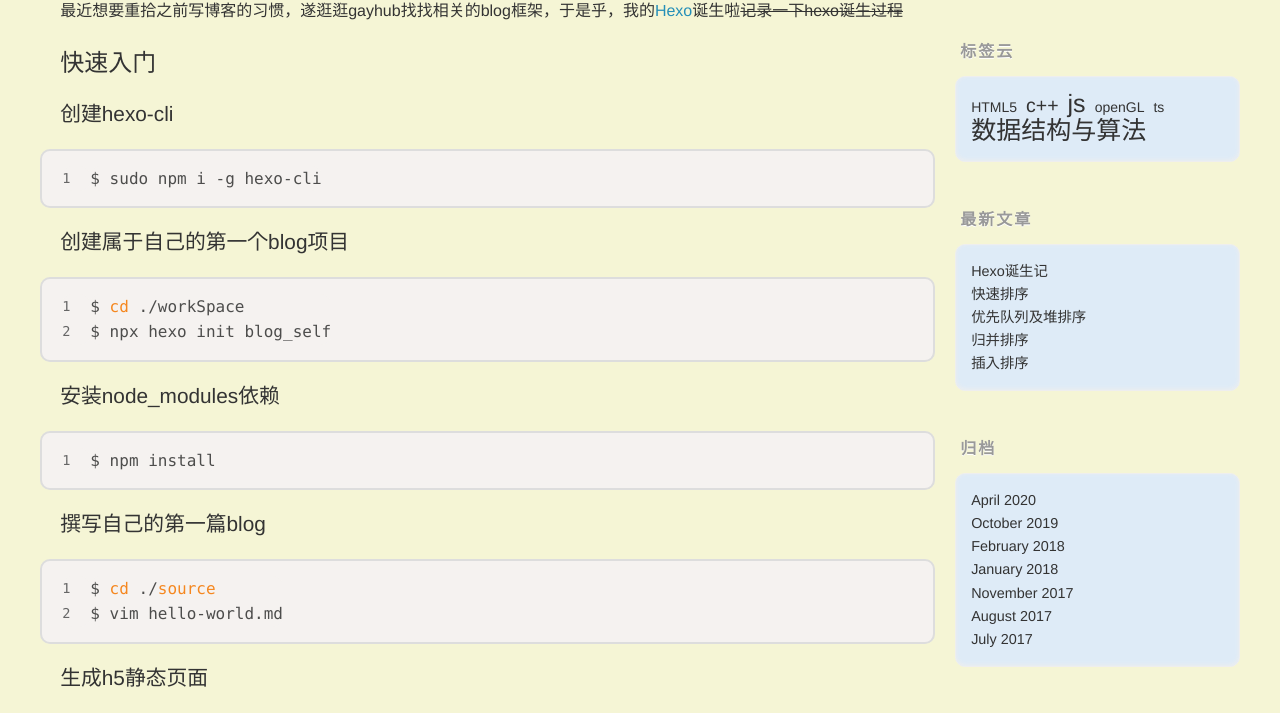
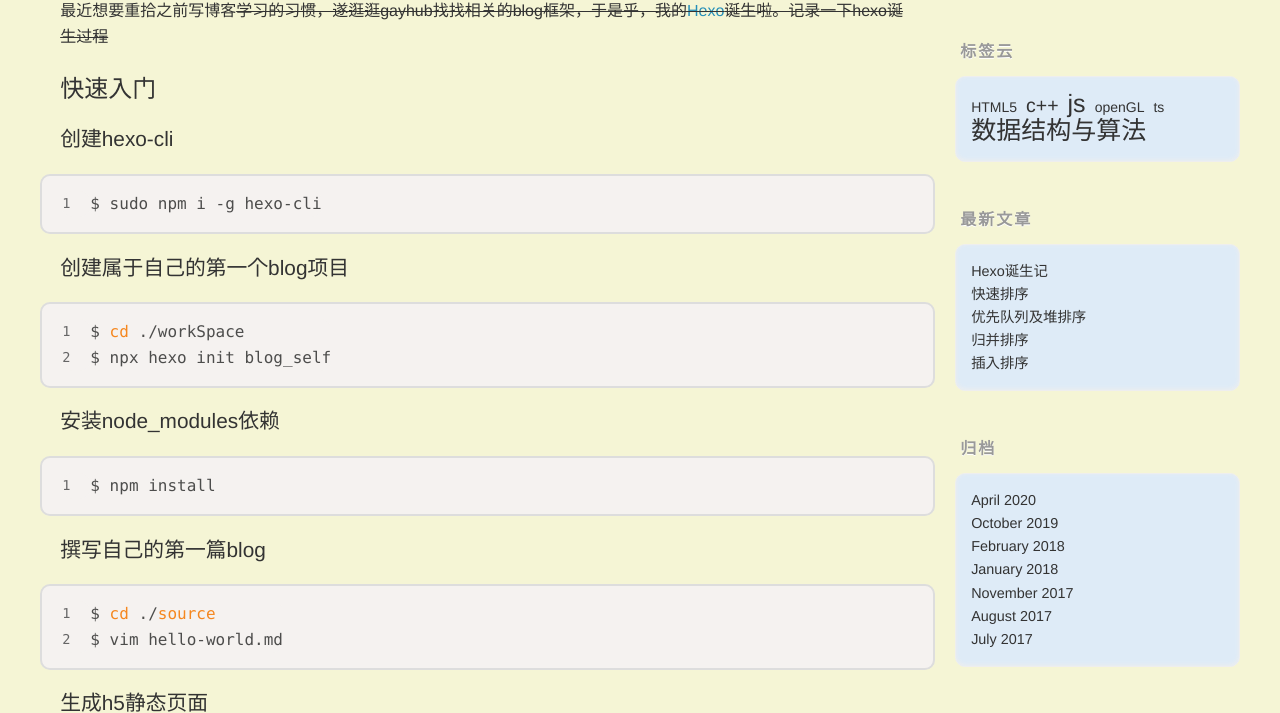
Before and after one commit to CASTROCC/CASTROCC.github.io, a plain HTML site: page index.html in a window 1280 px wide. Shown: the part 233-946 px from the top of the page. Drawn offline with nearby package versions, Linux system fonts and the light colour scheme; some packages are replaced by stand-ins of ours; files whose address does not match are found by name.

Commit message:
Site updated: 2020-04-12 21:49:42

```diff
--- a/index.html
+++ b/index.html
@@ -98,7 +98,7 @@
 
         <!-- Table of Contents -->
 
-        <p>最近想要重拾之前写博客的习惯，遂逛逛gayhub找找相关的blog框架，于是乎，我的<a href="https://hexo.io/" target="_blank" rel="noopener">Hexo</a>诞生啦<del>记录一下hexo诞生过程</del></p>
+        <p>最近想要重拾之前写博客<del>学习的习惯，遂逛逛gayhub找找相关的blog框架，于是乎，我的<a href="https://hexo.io/" target="_blank" rel="noopener">Hexo</a>诞生啦。记录一下hexo诞生过程</del></p>
 <h2 id="快速入门"><a href="#快速入门" class="headerlink" title="快速入门"></a>快速入门</h2><h3 id="创建hexo-cli"><a href="#创建hexo-cli" class="headerlink" title="创建hexo-cli"></a>创建hexo-cli</h3><figure class="highlight bash"><table><tr><td class="gutter"><pre><span class="line">1</span><br></pre></td><td class="code"><pre><span class="line">$ sudo npm i -g hexo-cli</span><br></pre></td></tr></table></figure>
 
 <h3 id="创建属于自己的第一个blog项目"><a href="#创建属于自己的第一个blog项目" class="headerlink" title="创建属于自己的第一个blog项目"></a>创建属于自己的第一个blog项目</h3><figure class="highlight bash"><table><tr><td class="gutter"><pre><span class="line">1</span><br><span class="line">2</span><br></pre></td><td class="code"><pre><span class="line">$ <span class="built_in">cd</span> ./workSpace</span><br><span class="line">$ npx hexo init blog_self</span><br></pre></td></tr></table></figure>
```
Also changed, not shown: 2020/04/11/2020.4.11 hexo诞生记/index.html (+4 -4 lines).
